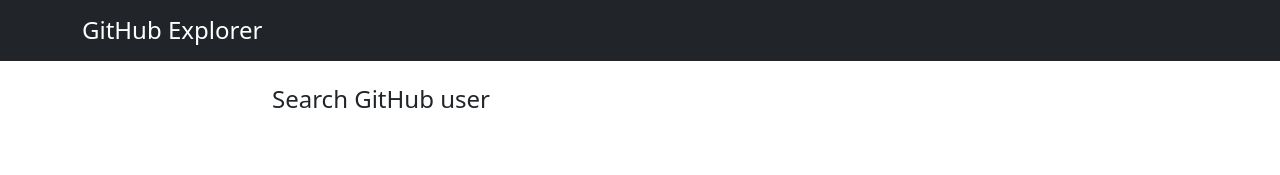
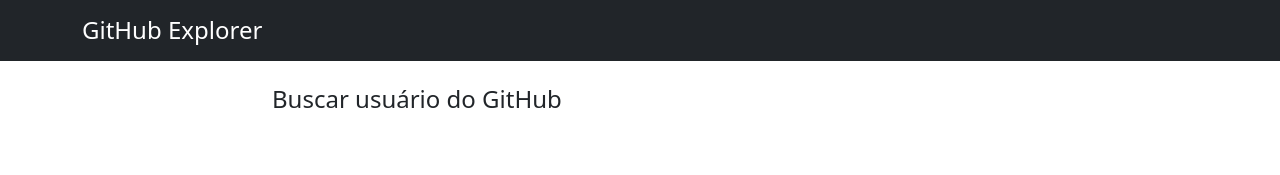
Before and after one commit to pedrohribeiross/github-explorer, a React (Vite) app: page / in a window 1280 px wide. Shown: the top 175 px of the page. Built offline with nearby package versions, Linux system fonts and the light colour scheme.

Commit message:
feat: add SearchPage component with initial GitHub search layout

```diff
--- a/src/pages/SearchPage.tsx
+++ b/src/pages/SearchPage.tsx
@@ -2,7 +2,7 @@
   return (
     <section aria-labelledby="search-page-title">
       <h2 id="search-page-title" className="h4">
-        Search GitHub user
+        Buscar usuário do GitHub
       </h2>
     </section>
   )
```
